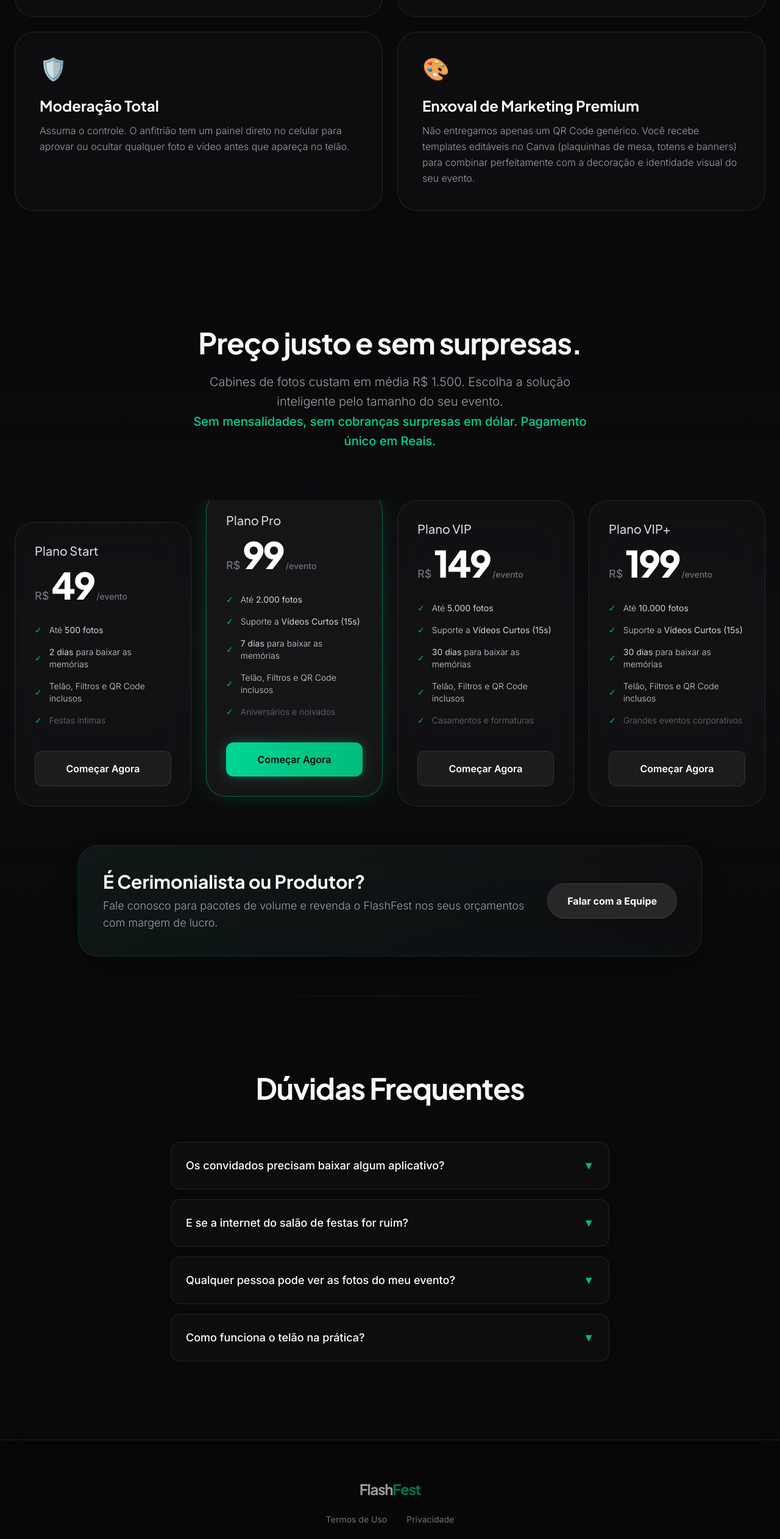
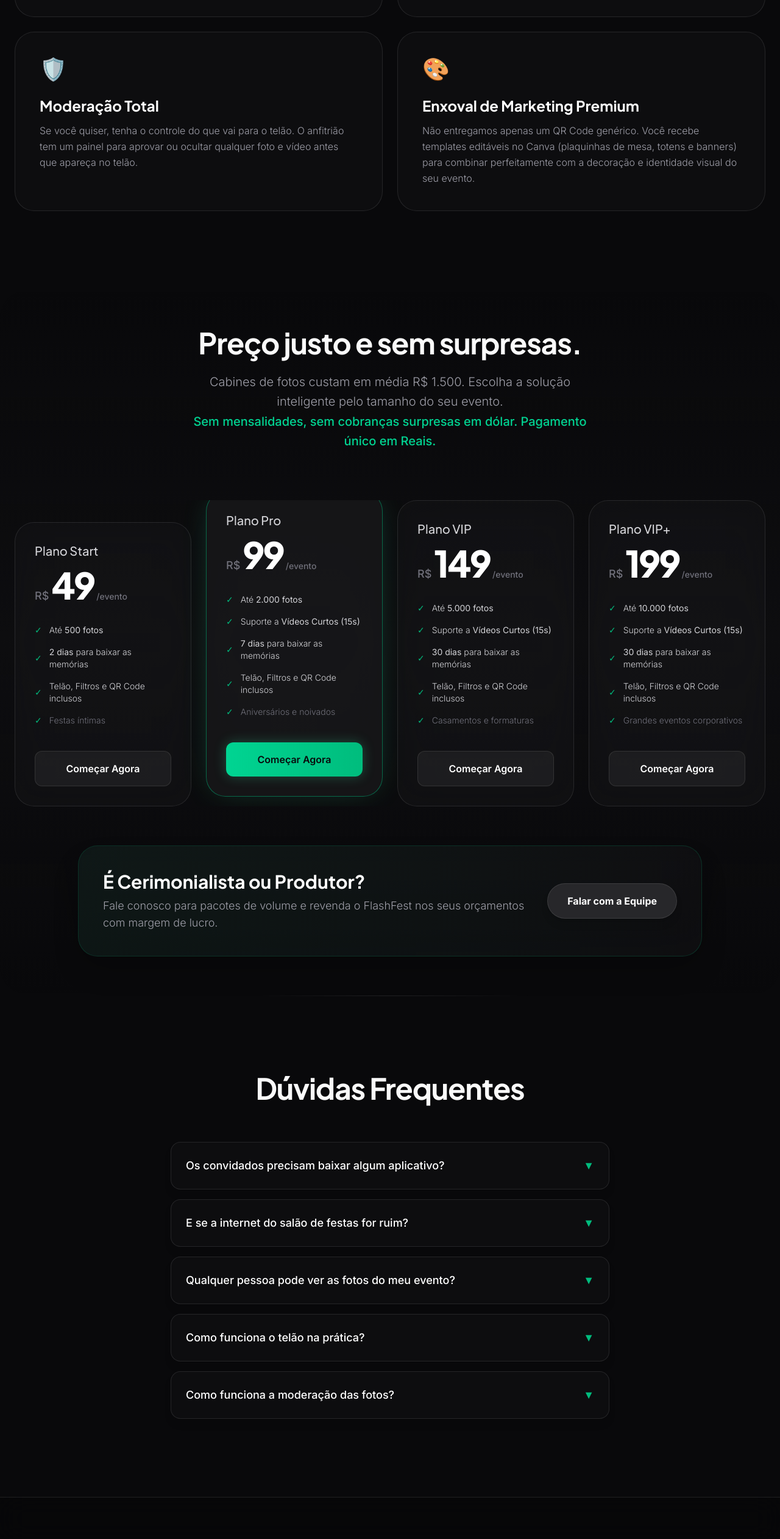
Before and after one commit to Betaluk/fleshfest-app, a Next.js app: page / in a window 1280 px wide. Shown: the part 1884-4407 px from the top of the page at 61% size. Built offline with nearby package versions, Linux system fonts and the light colour scheme; no server answers.

Commit message:
Alteração na landing page 2

```diff
--- a/src/app/page.tsx
+++ b/src/app/page.tsx
@@ -196,7 +196,7 @@ export default async function LandingPage() {
               </div>
               <div className="text-4xl mb-6 relative z-10 group-hover:scale-110 origin-left transition-transform duration-500">🛡️</div>
               <h3 className="text-2xl font-bold text-white mb-3 relative z-10 font-[family-name:var(--font-jakarta)]">Moderação Total</h3>
-              <p className="text-zinc-400 leading-relaxed relative z-10 font-light">Assuma o controle. O anfitrião tem um painel direto no celular para aprovar ou ocultar qualquer foto e vídeo antes que apareça no telão.</p>
+              <p className="text-zinc-400 leading-relaxed relative z-10 font-light">Se você quiser, tenha o controle do que vai para o telão. O anfitrião tem um painel para aprovar ou ocultar qualquer foto e vídeo antes que apareça no telão.</p>
             </div>
 
             <div className="group bg-zinc-900/30 backdrop-blur-xl border border-white/10 p-10 rounded-[2rem] hover:border-emerald-500/40 hover:bg-zinc-900/50 transition-all duration-500 hover:shadow-[0_0_40px_-10px_rgba(52,211,153,0.15)] hover:-translate-y-1 relative overflow-hidden">
@@ -350,7 +350,7 @@ export default async function LandingPage() {
                 <span className="text-emerald-500 transition-transform group-open:rotate-180">▼</span>
               </summary>
               <p className="mt-4 text-zinc-400 leading-relaxed border-t border-white/10 pt-4 font-light">
-                Não. O link do evento é criptografado e as fotos são 100% privadas. Apenas as pessoas que estiverem fisicamente na sua festa e escanearem o QR Code (e você, pelo painel) terão acesso às imagens.
+                Não. O link do evento é criptografado e as fotos são 100% privadas. Somente as pessoas que estiverem fisicamente na sua festa (telão) ou aquelas com quem você compartilhar o link da galeria pública após a festa terão acesso às imagens.
               </p>
             </details>
 
@@ -361,6 +361,16 @@ export default async function LandingPage() {
               </summary>
               <p className="mt-4 text-zinc-400 leading-relaxed border-t border-white/10 pt-4 font-light">
                 No seu painel, você terá um botão "Abrir Telão". Basta acessá-lo no notebook que será usado no salão de festas, conectar o cabo HDMI da TV ou Projetor, colocar em tela cheia e pronto! O sistema atualizará as fotos sozinho.
+              </p>
+            </details>
+
+            <details className="group bg-zinc-900/30 backdrop-blur-lg hover:bg-zinc-900/50 border border-white/10 rounded-2xl p-6 open:bg-zinc-900/60 open:border-emerald-500/20 transition-all duration-500 cursor-pointer shadow-lg">
+              <summary className="flex items-center justify-between list-none font-medium text-lg text-white outline-none">
+                <span>Como funciona a moderação das fotos?</span>
+                <span className="text-emerald-500 transition-transform group-open:rotate-180">▼</span>
+              </summary>
+              <p className="mt-4 text-zinc-400 leading-relaxed border-t border-white/10 pt-4 font-light">
+                Você pode escolher a opção de habilitar a moderação ou não. Se habilitada, cada foto e video deverá ser aprovada antes de ir para o telão. Se desabilitada, as fotos e vídeos vão direto para o telão sem ninguem precisar aprovar.
               </p>
             </details>
           </div>
```
